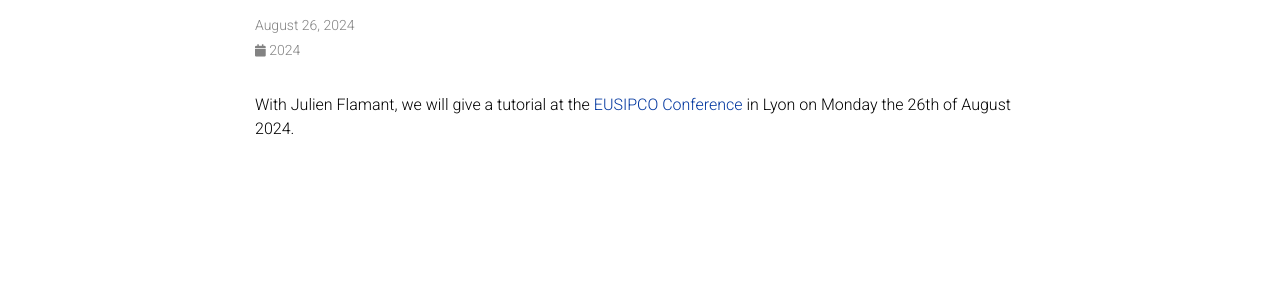
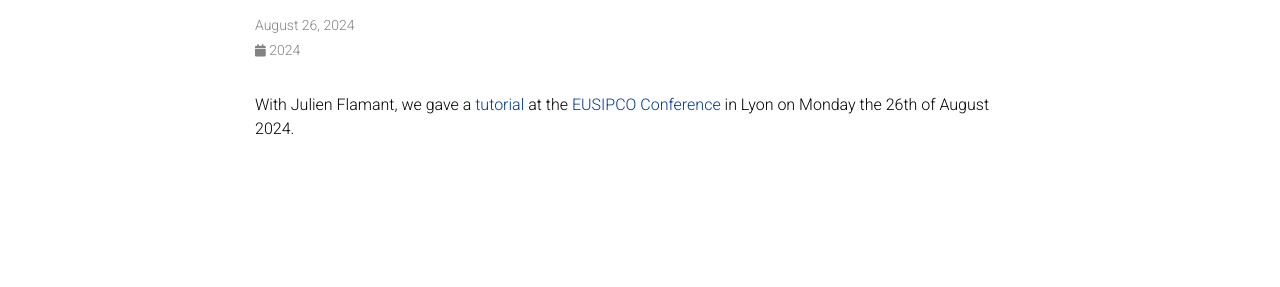
Before and after one commit to nicolas-le-bihan/nicolas-le-bihan.github.io, a Jekyll site: the page built from _news/announcement_1.md, in a window 1280 px wide. Shown: the part 146-433 px from the top of the page. Built offline with Jekyll 4.4.1, drawn with Linux system fonts in a browser that asks for light colours; comment, search, counter and statistics services are not loaded; a style sheet for code colours, icons or effects is not loaded.

Commit message:
news update

```diff
--- a/_news/announcement_1.md
+++ b/_news/announcement_1.md
@@ -4,4 +4,4 @@ date: 2024-08-26 15:59:00-0400
 inline: true
 ---
 
-With Julien Flamant, we will give a tutorial at the <a href="https://eusipcolyon.sciencesconf.org/">EUSIPCO Conference</a> in Lyon on Monday the 26th of August 2024.
+With Julien Flamant, we gave a <a href="https://github.com/ricochet-anr/2024_eusipco_tutorial_bivariate_signal_processing">tutorial</a> at the <a href="https://eusipcolyon.sciencesconf.org/">EUSIPCO Conference</a> in Lyon on Monday the 26th of August 2024.
```
